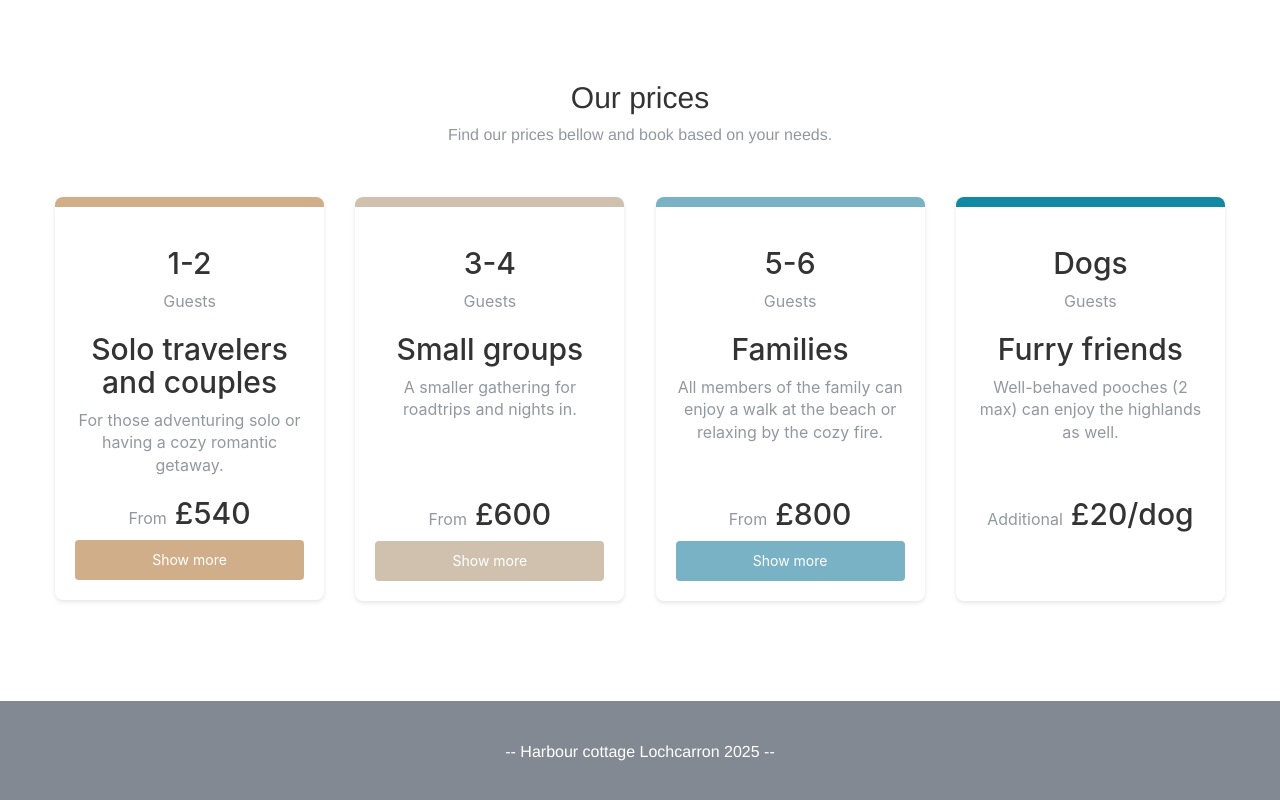
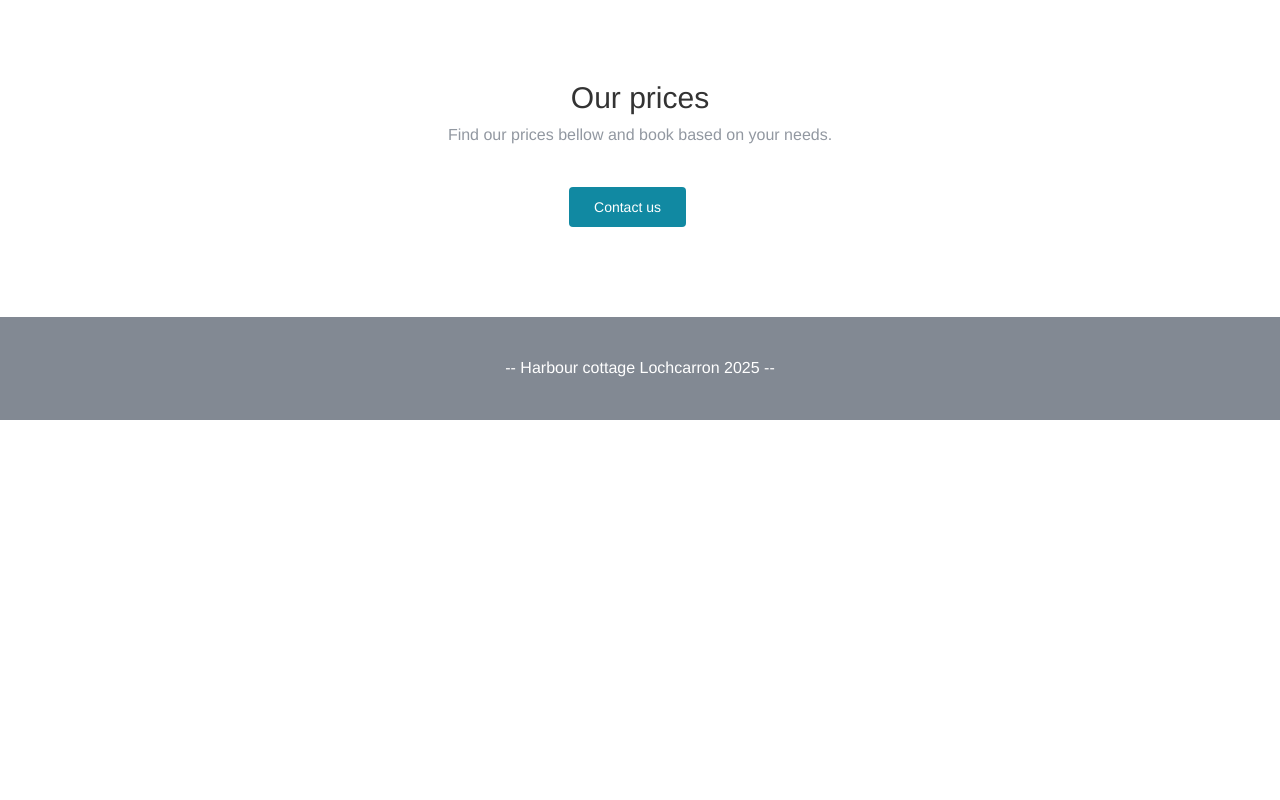
Before and after one commit to iordanisch/harbour, a plain HTML site: page index.html in a window 1280 px wide. Shown: the part 5139-5939 px from the top of the page. After the commit the page ends 5559 px from the top, so only its background shows below. Drawn offline with nearby package versions, Linux system fonts and the light colour scheme.

Commit message:
Temporary changes

```diff
--- a/index.html
+++ b/index.html
@@ -349,6 +349,7 @@ Situated yards from the beach in a quiet setting with glorious views all round L
 <p>Find our prices bellow and book based on your needs.</p>
 <br>
 <br>
+ <a class="primary" href="#contact-us">Contact us</a> <!--TEMP BUTTON REMOVE LATER -->
 <div class="pricing-box">
 <div class="pricing">
 	<div class="pricing-card">
--- a/styles.css
+++ b/styles.css
@@ -245,7 +245,8 @@ background: #828993;
 text-align: center;
 }
 .pricing-box{
-display: flex;
+display:none;
+/*display: flex;*/
 justify-content: space-between;
 }
 .pricing {
```
